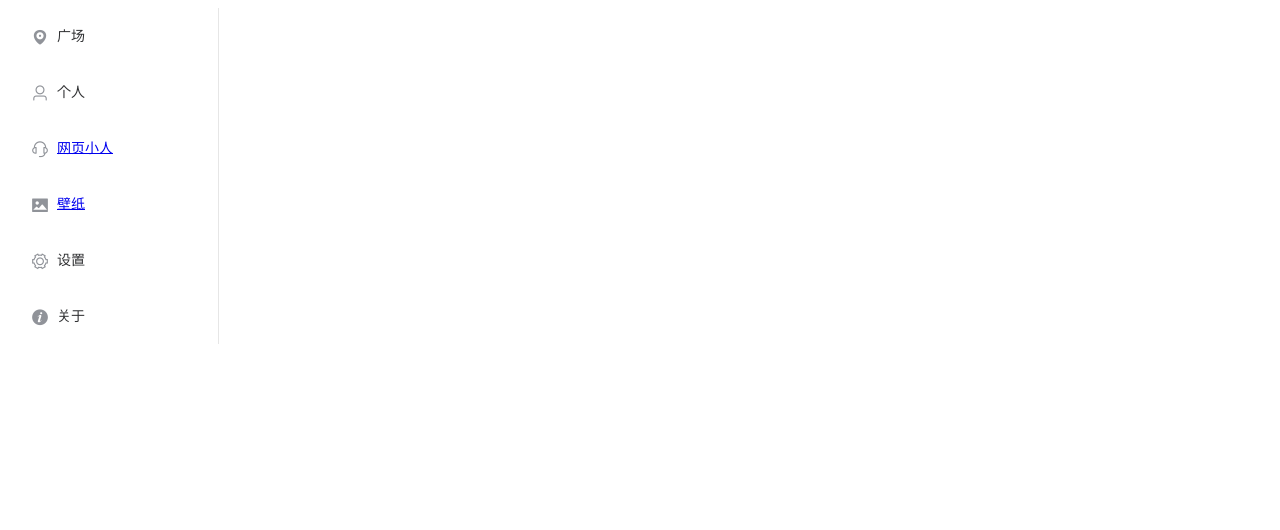
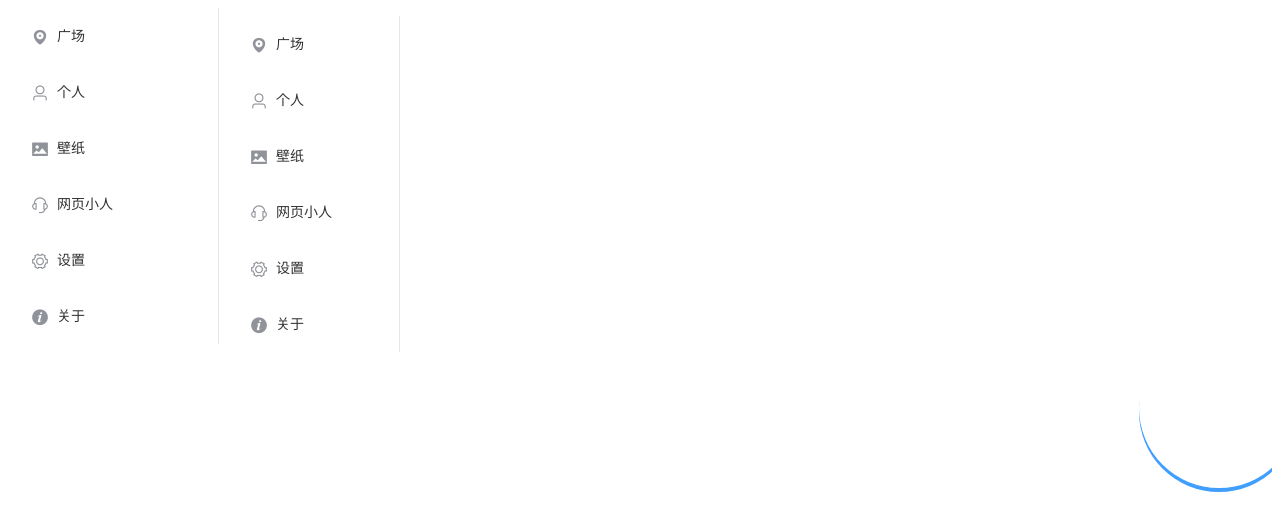
Before and after one commit to ALiang02/fans-talk-square, a Vue app: page /SquareWallPaper in a window 1280 px wide. Shown: the top 530 px of the page. Built offline with nearby package versions, Linux system fonts and the light colour scheme.

Commit message:
iframe设置

```diff
--- a/src/components/SquareGuid.vue
+++ b/src/components/SquareGuid.vue
@@ -11,18 +11,15 @@
           <span slot="title">个人</span>
         </el-menu-item>
 
-        <el-menu-item>
+        <el-menu-item index="SquareWallPaper">
+          <i class="el-icon-picture"></i>
+          <span slot="title">壁纸</span>
+        </el-menu-item>
+        <el-menu-item index="SquareLive">
           <i class="el-icon-service"></i>
-          <a href="网页小人/">
-            <span slot="title">网页小人</span>
-          </a>
+          <span slot="title">网页小人</span>
         </el-menu-item>
-        <el-menu-item index="壁纸/">
-          <i class="el-icon-picture"></i>
-          <a href="壁纸/">
-            <span slot="title">壁纸</span>
-          </a>
-        </el-menu-item>
+
         <el-menu-item index="PersonalSetting">
           <i class="el-icon-setting"></i>
           <span slot="title">设置</span>
--- a/src/router/index.js
+++ b/src/router/index.js
@@ -11,7 +11,10 @@ const SquareCenter = () =>
 	import('../views/SquareCenter.vue')
 const SquareInfo = () =>
 	import('../views/SquareInfo.vue')
-
+const SquareLive = () =>
+	import('../views/SquareLive.vue')
+const SquareWallPaper = () =>
+	import('../views/SquareWallPaper.vue')
 
 
 Vue.use(Router)
@@ -33,6 +36,14 @@ const routes = [{
 		path: '/SquareInfo',
 		name: 'SquareInfo',
 		component: SquareInfo
+	},{
+		path: '/SquareLive',
+		name: 'SquareLive',
+		component: SquareLive
+	},{
+		path: '/SquareWallPaper',
+		name: 'SquareWallPaper',
+		component: SquareWallPaper
 	},
 
 ]
--- /dev/null
+++ b/src/views/SquareLive.vue
@@ -0,0 +1,23 @@
+<template>
+  <div>
+    <iframe
+      src="http://127.0.0.1/网页小人"
+      scrolling="no"
+      border="0"
+      frameborder="no"
+      framespacing="0"
+      allowfullscreen="true"
+      width="100%"
+      height="300px"
+    ></iframe>
+  </div>
+</template>
+
+<script>
+export default {
+  data() {
+    return {};
+  },
+  methods: {}
+};
+</script>
--- /dev/null
+++ b/src/views/SquareWallPaper.vue
@@ -0,0 +1,23 @@
+<template>
+  <div>
+    <iframe
+      src="http://127.0.0.1/壁纸"
+      scrolling="no"
+      border="0"
+      frameborder="no"
+      framespacing="0"
+      allowfullscreen="true"
+      width="100%"
+      height="800px"
+    ></iframe>
+  </div>
+</template>
+
+<script>
+export default {
+  data() {
+    return {};
+  },
+  methods: {}
+};
+</script>
```
